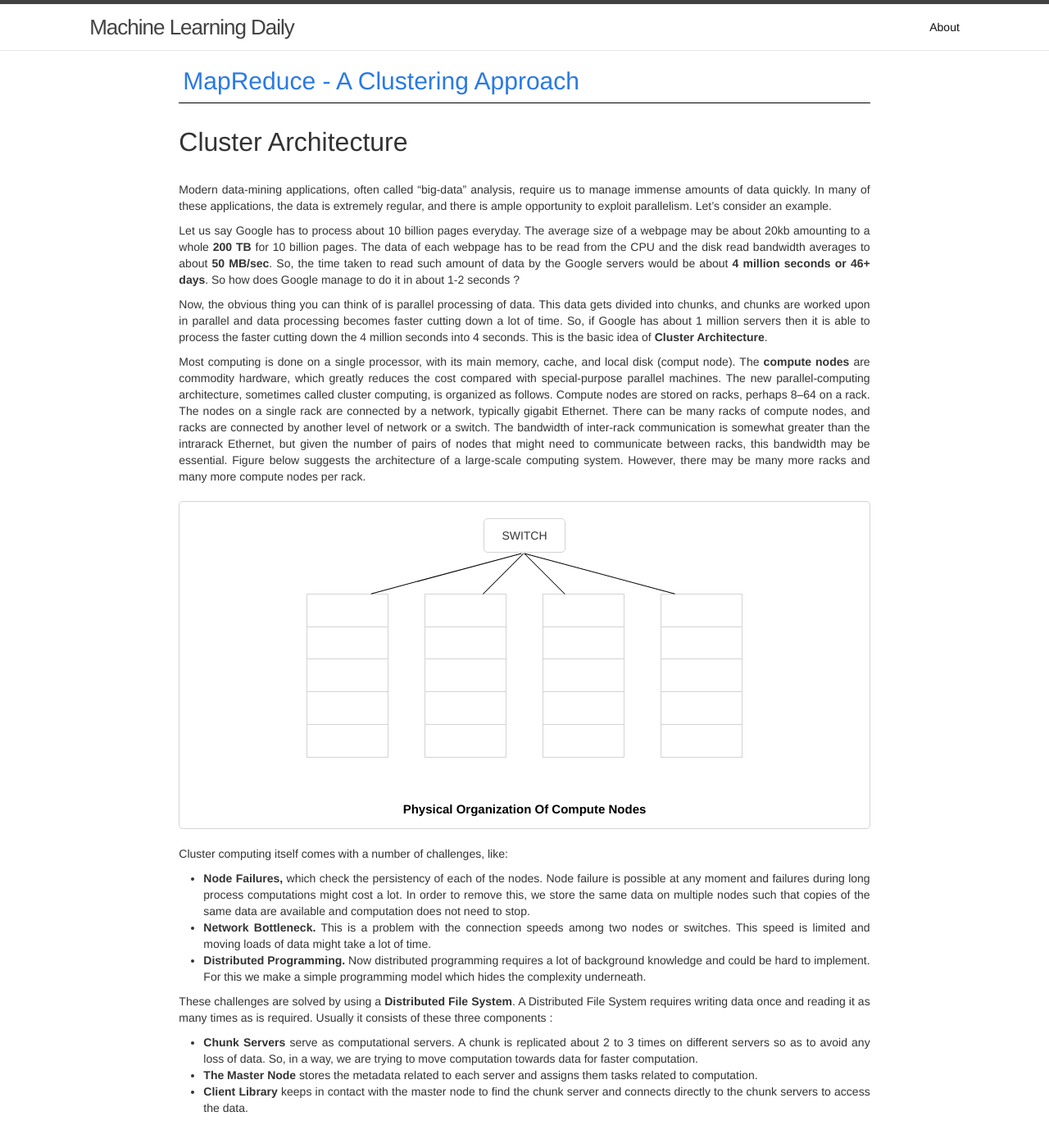
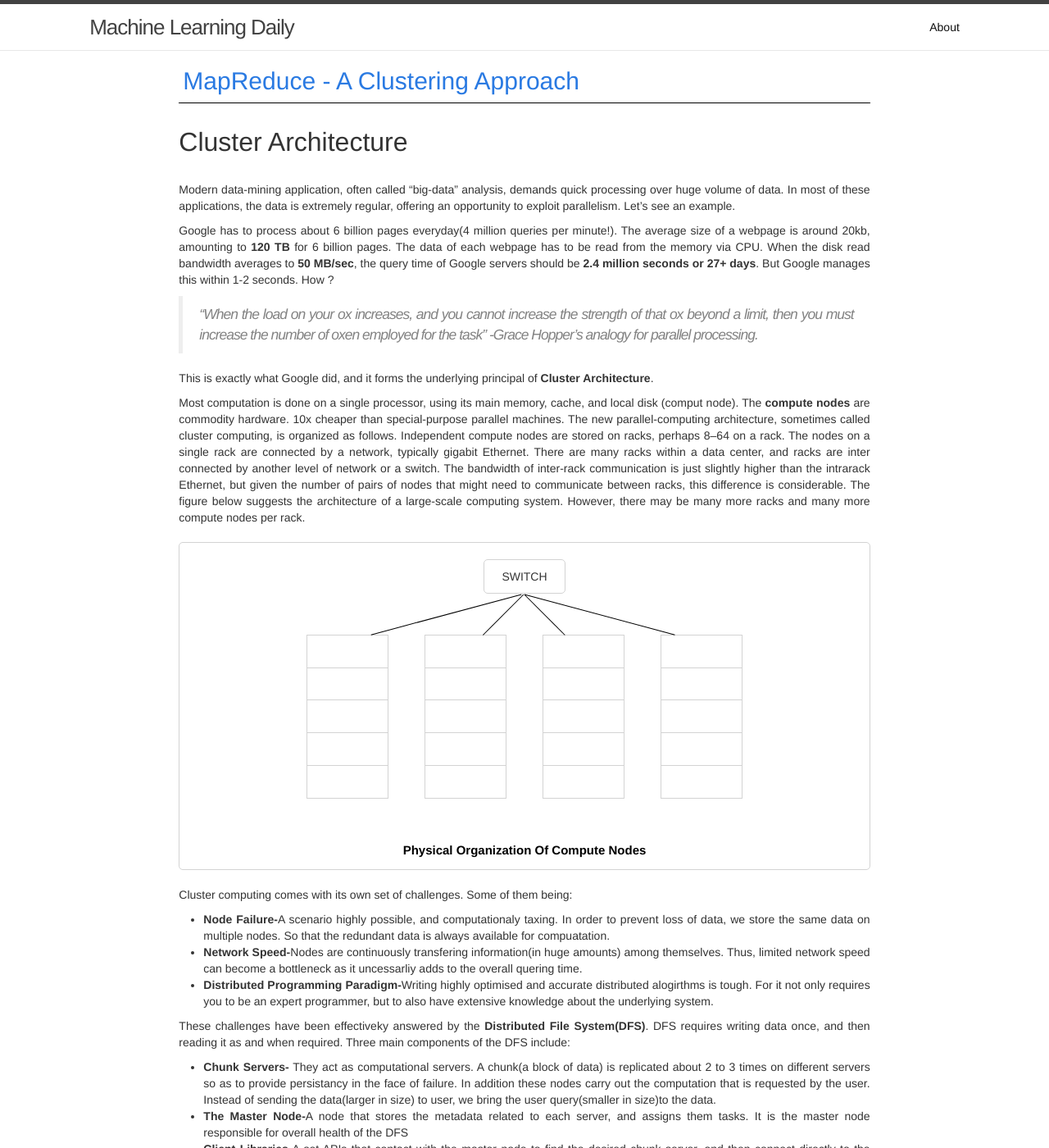
Before and after one commit to MLDaily/MLDaily.github.io, a Jekyll site: the page built from _posts/2015-10-15-mapreduce.md, in a window 1280 px wide and 1400 px high. Shown: the whole window at 82% size. Built offline with Jekyll 4.4.1, drawn with Linux system fonts in a browser that asks for light colours; some of the changed text lies outside the part shown.

Commit message:
Cluster archi

```diff
--- a/_posts/2015-10-15-mapreduce.md
+++ b/_posts/2015-10-15-mapreduce.md
@@ -87,14 +87,14 @@ categories: ml-algorithms
 
 ##Cluster Architecture
 <br>
-Modern data-mining applications, often called “big-data” analysis, require us to manage immense amounts of data quickly. In many of these applications, the data is extremely regular, and there is ample opportunity to exploit parallelism. Let's consider an example.
+Modern data-mining application, often called “big-data” analysis, demands quick processing over huge volume of data. In most of these applications, the data is extremely regular, offering an opportunity to exploit parallelism. Let's see an example.
 
-Let us say Google has to process about 10 billion pages everyday. The average size of a webpage may be about 20kb amounting to a whole <strong>200 TB</strong> for 10 billion pages. The data of each webpage has to be read from the CPU and the disk read bandwidth averages to about <strong>50 MB/sec</strong>. So, the time taken to read such amount of data by the Google servers would be about <strong>4 million seconds or 46+ days</strong>. So how does Google manage to do it in about 1-2 seconds ?
+Google has to process about 6 billion pages everyday(4 million queries per minute!). The average size of a webpage is around 20kb, amounting to <strong>120 TB</strong> for 6 billion pages. The data of each webpage has to be read from the memory via  CPU. When the disk read bandwidth averages to <strong>50 MB/sec</strong>, the query time of Google servers should be <strong>2.4 million seconds or 27+ days</strong>. But Google manages this within 1-2 seconds. How ?
+>"When the load on your ox increases, and you cannot increase the strength of that ox beyond a limit, then you must increase the number of oxen employed for the task" -Grace Hopper's analogy for parallel processing.
 
+This is exactly what Google did, and it forms the underlying principal of <strong>Cluster Architecture</strong>.
 
-Now, the obvious thing you can think of is parallel processing of data. This data gets divided into chunks, and chunks are worked upon in parallel and data processing becomes faster cutting down a lot of time. So, if Google has about 1 million servers then it is able to process the faster cutting down the 4 million seconds into 4 seconds. This is the basic idea of <strong>Cluster Architecture</strong>.
-
-Most computing is done on a single processor, with its main memory, cache, and local disk (comput node). The <strong>compute nodes</strong> are commodity hardware, which greatly reduces the cost compared with special-purpose parallel machines. The new parallel-computing architecture, sometimes called cluster computing, is organized as follows. Compute nodes are stored on racks, perhaps 8–64 on a rack. The nodes on a single rack are connected by a network, typically gigabit Ethernet. There can be many racks of compute nodes, and racks are connected by another level of network or a switch. The bandwidth of inter-rack communication is somewhat greater than the intrarack Ethernet, but given the number of pairs of nodes that might need to communicate between racks, this bandwidth may be essential. Figure below suggests the architecture of a large-scale computing system. However, there may be many more racks and many more compute nodes per rack.
+Most computation is done on a single processor, using its main memory, cache, and local disk (comput node). The <strong>compute nodes</strong> are commodity hardware. 10x cheaper than special-purpose parallel machines. The new parallel-computing architecture, sometimes called cluster computing, is organized as follows. Independent compute nodes are stored on racks, perhaps 8–64 on a rack. The nodes on a single rack are connected by a network, typically gigabit Ethernet. There are many racks within a data center, and racks are inter connected by another level of network or a switch. The bandwidth of inter-rack communication is just slightly higher than the intrarack Ethernet, but given the number of pairs of nodes that might need to communicate between racks, this difference is considerable. The figure below suggests the architecture of a large-scale computing system. However, there may be many more racks and many more compute nodes per rack.
 
 <div class="rack">
 	<div class='switch'>SWITCH</div>
@@ -115,19 +115,19 @@ Most computing is done on a single processor, with its main memory, cache, and l
 
 
 
-Cluster computing itself comes with a number of challenges, like:
+Cluster computing comes with its own set of challenges. Some of them being:
 <ul >
-	<li ><strong>Node Failures,</strong> which check the persistency of each of the nodes. Node failure is possible at any moment and failures during long process computations might cost a lot. In order to remove this, we store the same data on multiple nodes such that copies of the same data are available and computation does not need to stop.</li>
-	<li ><strong>Network Bottleneck.</strong> This is a problem with the connection speeds among two nodes or switches. This speed is limited and moving loads of data might take a lot of time.</li>
-	<li ><strong>Distributed Programming.</strong> Now distributed programming requires a lot of background knowledge and could be hard to implement. For this we make a simple programming model which hides the complexity underneath.</li>
+	<li ><strong>Node Failure-</strong>A scenario highly possible, and computationaly taxing. In order to prevent loss of data, we store the same data on multiple nodes. So that the redundant data is always available for compuatation.</li>
+	<li ><strong>Network Speed-</strong>Nodes are continuously transfering information(in huge amounts) among themselves. Thus, limited network speed can become a bottleneck as it uncessarliy adds to the overall quering time.</li>
+	<li ><strong>Distributed Programming Paradigm-</strong>Writing highly optimised and accurate distributed alogirthms is tough. For it not only requires you to be an expert programmer, but to also have extensive knowledge about the underlying system.</li>
 </ul>
 
 
-These challenges are solved by using a <strong>Distributed File System</strong>. A Distributed File System requires writing data once and reading it as many times as is required. Usually it consists of these three components :
+These challenges have been effectiveky answered by the  <strong>Distributed File System(DFS)</strong>. DFS requires writing data once, and then reading it as and when required. Three main components of the DFS include:
 <ul >
-	<li ><strong>Chunk Servers</strong> serve as computational servers. A chunk is replicated about 2 to 3 times on different servers so as to avoid any loss of data. So, in a way, we are trying to move computation towards data for faster computation.</li>
-	<li ><strong>The Master Node</strong> stores the metadata related to each server and assigns them tasks related to computation.</li>
-	<li ><strong>Client Library</strong> keeps in contact with the master node to find the chunk server and connects directly to the chunk servers to access the data.</li>
+	<li ><strong>Chunk Servers-</strong> They act as computational servers. A chunk(a block of data) is replicated about 2 to 3 times on different servers so as to provide persistancy in the face of failure. In addition these nodes carry out the computation that is requested by the user. Instead of sending the data(larger in size) to user, we bring the user query(smaller in size)to the data.</li>
+	<li ><strong>The Master Node-</strong>A node that stores the metadata related to each server, and assigns them tasks. It is the master node responsible for overall health of the DFS</li>
+	<li ><strong>Client Libraries-</strong>A set APIs that contact with the master node to find the desired chunk server, and then connect directly to the chunk servers for read/write operations.</li>
 </ul>
 
 <br>
```
